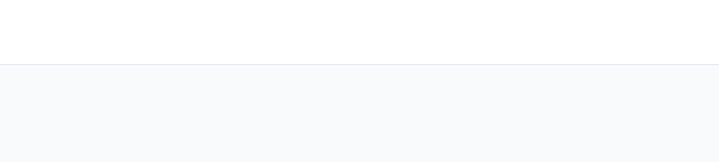
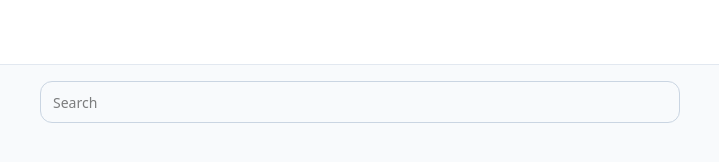
Before and after one commit to ebbestankiewicz/campus-social, a website: page feed/index.html in a window 1280 px wide. Shown: the full height of the page, 280-999 px from the left. Drawn offline with Linux system fonts and the light colour scheme.

Commit message:
searchbar for feed page

```diff
--- a/feed/index.html
+++ b/feed/index.html
@@ -24,6 +24,19 @@
         </div>
       </div>
     </header>
-    <main></main>
+    <main class="mx-auto w-full max-w-2xl p-4 space-y-4">
+        <section class="space-y-3">
+            <div class="space-y-1">
+                <label for="search" class="text-sm font-medium text-slate-700"></label>
+                <input
+                type="search"
+                id="search"
+                name="search"
+                placeholder="Search"
+                class="w-full rounded-xl border border-slate-300 px-3 py-2 placeholder:text-sm focus:outline-none focus:ring-2 focus:ring-indigo-500"
+                />
+            </div>
+        </section>
+    </main>
   </body>
 </html>
```
Also changed, not shown: css/style.css.
